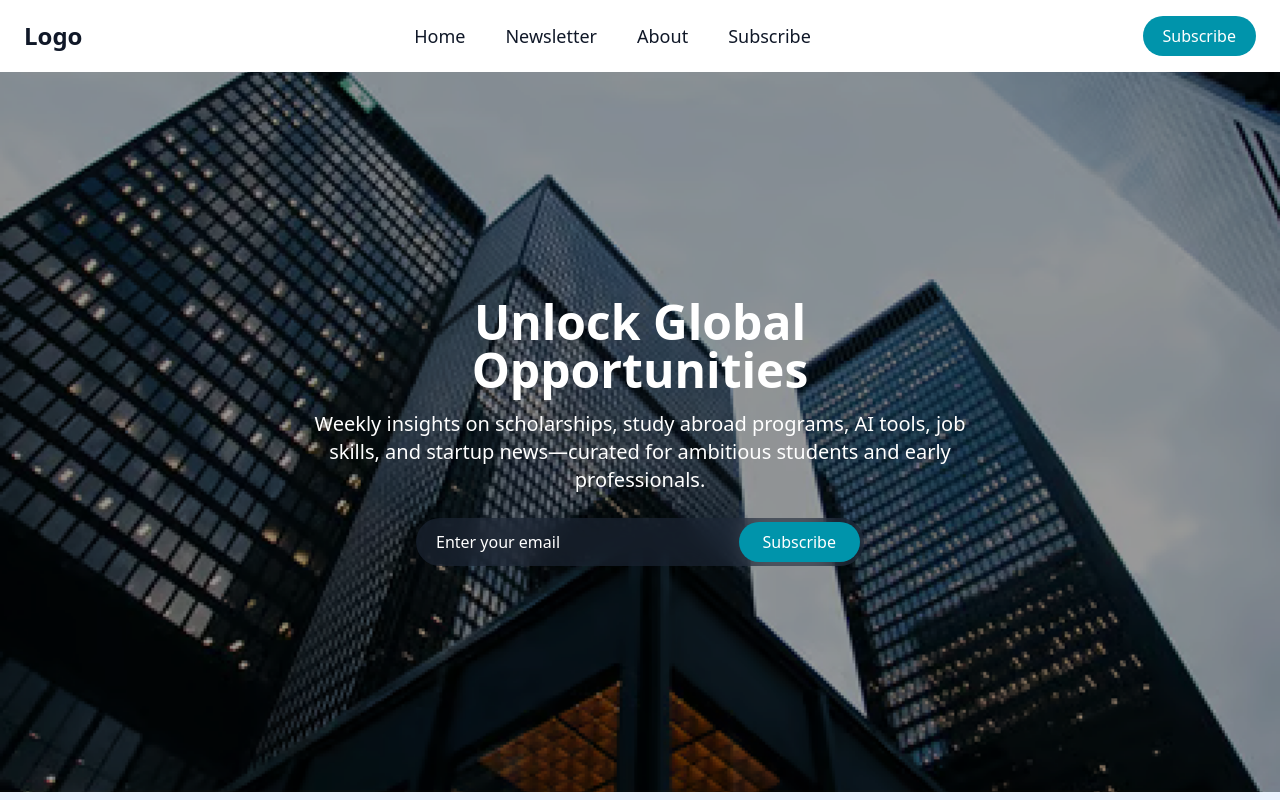
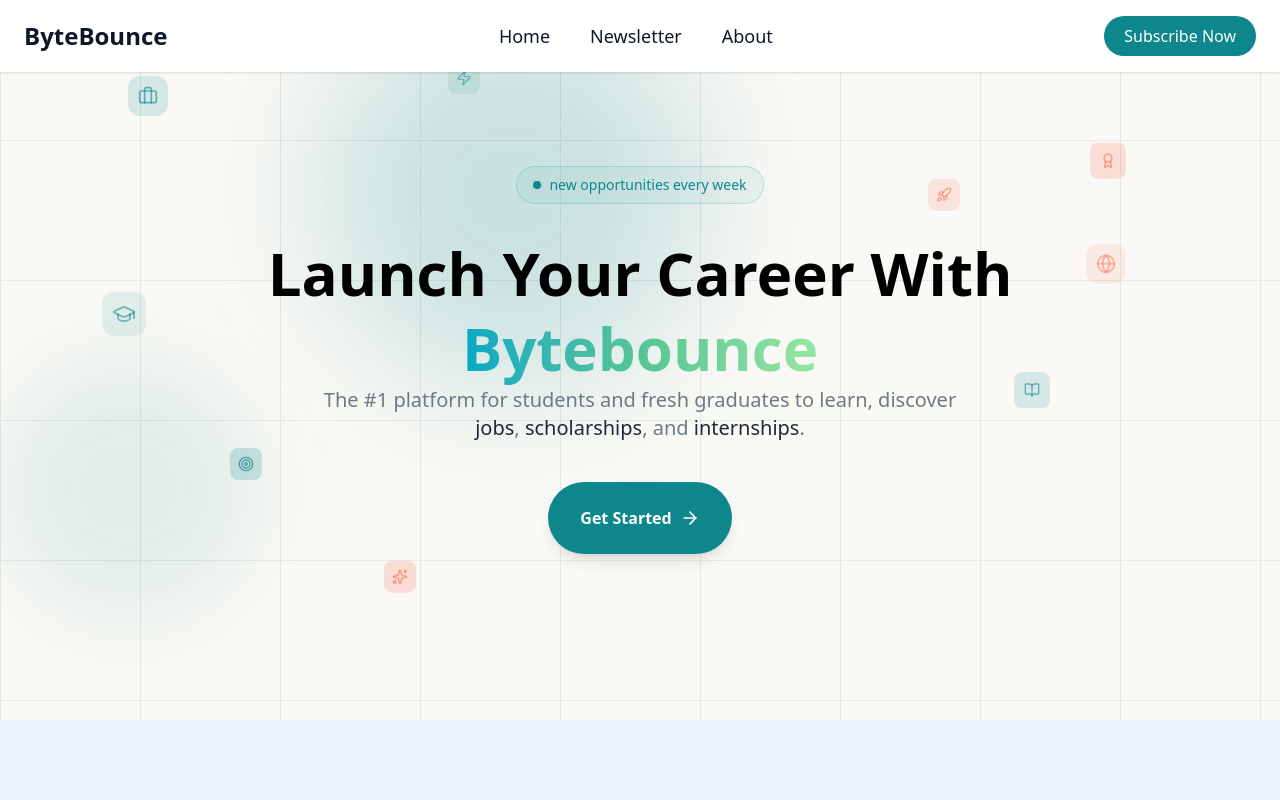
Before and after one commit to Pranavi125/bytebounce-auth-ui, a React (Vite) app: page / in a window 1280 px wide. Shown: the top 800 px of the page. Built offline with nearby package versions, Linux system fonts and the light colour scheme.

Commit message:
changed the themes & minor fixes

```diff
--- a/src/App.jsx
+++ b/src/App.jsx
@@ -28,15 +28,15 @@ function App() {
           path="/"
           element={
             <>
-            <div className="bg-[#EAF3FF] min-h-screen">
+            <div className="min-h-screen">
             <Navbar />
-              <Hero />
+              <Hero id="Home"/>
               <Suceed />
               <JoinUs />
-              <NewsletterCard />
+              <NewsletterCard id="newsletter"/>
               <Reviews />
 
-              <WhyUsnew/>
+              <WhyUsnew id="about"/>
               <Subscribe />
             <Footer/>
             </div>
--- a/src/components/Footer.jsx
+++ b/src/components/Footer.jsx
@@ -32,7 +32,7 @@ const Footer = () => {
             <p className="text-sm opacity-70 mb-3 max-w-[300px]">
               One email per week. No spam. High-value opportunities only.
             </p>
-            <button className="bg-[#0094AB] px-4 py-2 rounded-lg text-sm font-medium">
+            <button className="bg-[#0D868C] text-white hover:bg-[#0A6266] px-4 py-2 rounded-lg text-sm font-medium">
               Subscribe
             </button>
           </div>
@@ -52,7 +52,7 @@ const Footer = () => {
             <p className="text-xs opacity-70 mb-2 max-w-[300px]">
               One email per week. No spam. High-value opportunities only.
             </p>
-            <button className="bg-[#00A8C5] px-2 py-1 rounded-lg text-sm font-medium">
+            <button className="bg-[#0D868C] text-white hover:bg-[#0A6266] px-2 py-1 rounded-lg text-sm font-medium">
               Subscribe
             </button>
     </div>
@@ -70,7 +70,6 @@ const Footer = () => {
 
       <hr className="mt-6 border-gray-700" />
 
-      {/* Social Icons */}
 
 
       <p className="text-center enter text-xs opacity-60 pb-4 mt-4">
--- a/src/components/Hero.jsx
+++ b/src/components/Hero.jsx
@@ -1,112 +1,149 @@
-import { useState } from "react";
-import heroImage from "../assets/image/Hero.png";
+import React from "react";
+import {
+  ArrowRight, Briefcase, Award, Sparkles,
+  GraduationCap, Rocket, Zap, Target, Globe, BookOpen
+} from "lucide-react";
 
-export default function Hero() {
-  const [email, setEmail] = useState("");
-  const [loading, setLoading] = useState(false);
-  const [showPopup, setShowPopup] = useState(false);
 
-  const handleSubscribe = async (e) => {
-    e.preventDefault();
-    if (!email) return;
+/* ------------------------- CUSTOM BUTTON ------------------------------ */
+function Button({ children, variant = "default", className = "", ...props }) {
+  const baseStyles =
+    "inline-flex items-center justify-center font-semibold transition-all rounded-full";
 
-    setLoading(true);
-
-    try {
-      // Method 1: Direct form submission to Substack
-      const formData = new FormData();
-      formData.append('email', email);
-
-      // This will redirect to Substack but you can't avoid it completely
-      // due to their CSP policies
-      const response = await fetch('https://pandeyk.substack.com/api/v1/free/subscribe', {
-        method: 'POST',
-        body: formData,
-        mode: 'no-cors' // Use no-cors to avoid CORS issues
-      });
-
-      // Show success regardless (since we can't read response with no-cors)
-      setShowPopup(true);
-      setEmail("");
-
-    } catch (error) {
-      console.error('Subscription error:', error);
-      // Fallback: Open in new tab
-      window.open(`https://pandeyk.substack.com/subscribe?email=${encodeURIComponent(email)}`, '_blank');
-      setShowPopup(true);
-      setEmail("");
-    } finally {
-      setLoading(false);
-    }
+  const variants = {
+    default: "bg-[#0D868C] text-white hover:bg-[#0A6266] shadow-lg",
+    outline: "border-2 border-[#1F2A36]/20 hover:bg-[#E4F9F9]/50 text-[#1F2A36]",
   };
 
   return (
-    <section
-      className="relative flex flex-col justify-center items-center text-center text-white px-6"
-      style={{
-        backgroundImage: `url(${heroImage})`,
-        backgroundSize: "cover",
-        backgroundPosition: "center",
-        backgroundRepeat: "no-repeat",
-        height: "calc(100vh - 80px)"
-      }}
-    >
-      <div className="absolute inset-0 bg-black/40"></div>
+    <button {...props} className={`${baseStyles} ${variants[variant]} ${className}`}>
+      {children}
+    </button>
+  );
+}
 
-      <div className="relative z-10 max-w-2xl">
-        <h1 className="text-4xl md:text-5xl font-semibold mb-4">
-          Unlock Global Opportunities
-        </h1>
+export default function MainHero() {
+  return (
+    <section className="relative pt-24 pb-12 overflow-hidden min-h-[90vh] flex flex-col">
 
-        <p className="text-lg md:text-xl mb-6">
-          Weekly insights on scholarships, study abroad programs, AI tools, job skills, and startup news—curated for ambitious students and early professionals.
-        </p>
-
-        <form
-          onSubmit={handleSubscribe}
-          className="flex items-center gap-2 bg-gray-800/60 backdrop-blur-md p-1 w-full max-w-md mx-auto rounded-full"
-        >
-          <input
-            type="email"
-            placeholder="Enter your email"
-            value={email}
-            onChange={(e) => setEmail(e.target.value)}
-            required
-            className="px-4 py-2 w-full rounded-full bg-transparent text-white placeholder-white focus:outline-none"
-          />
-
-          <button
-            type="submit"
-            disabled={loading}
-            className="bg-[#0094AB] hover:bg-[#0094AB] text-white px-6 py-2 rounded-full transition-all"
-          >
-            {loading ? "Processing..." : "Subscribe"}
-          </button>
-        </form>
+      <div className="absolute inset-0 -z-20">
+        <div className="absolute top-0 left-1/4 w-96 h-96 bg-[#0D868C33] rounded-full blur-3xl" />
+        <div className="absolute top-1/2 left-0 w-64 h-64 bg-[#0D868C1A] rounded-full blur-2xl" />
       </div>
 
-      {showPopup && (
-        <div
-          className="fixed inset-0 bg-black/50 flex justify-center items-center z-50"
-          onClick={() => setShowPopup(false)}
-        >
-          <div
-            className="bg-white text-[#0077b6] p-6 rounded-xl shadow-xl max-w-sm w-full"
-            onClick={(e) => e.stopPropagation()}
-          >
-            <h2 className="text-2xl font-bold mb-3">🎉 Check Your Email</h2>
-            <p className="mb-4">
-              Please check your inbox to confirm your subscription to Daily Bounce.
-            </p>
-            <button
-              onClick={() => setShowPopup(false)}
-              className="bg-[#3C096C] text-white px-4 py-2 rounded-lg w-full"
-            >
-              Close
-            </button>
+
+      {/* Grid Overlay */}
+      <div
+        className="absolute inset-0 -z-30 opacity-[0.08]"
+        style={{
+          backgroundImage:
+            "linear-gradient(#1F2A36 1px, transparent 1px), linear-gradient(90deg, #1F2A36 1px, transparent 1px)",
+          backgroundSize: "140px 140px",
+        }}
+      />
+
+      {/* Floating Icons (Responsive positioning) */}
+      <div className="absolute inset-0 -z-5 overflow-hidden pointer-events-none">
+
+        <style>
+          {`
+            @keyframes float {
+              0% { transform: translateY(0px); }
+              50% { transform: translateY(-12px); }
+              100% { transform: translateY(0px); }
+            }
+            @keyframes float-slow {
+              0% { transform: translateY(0px); }
+              50% { transform: translateY(-18px); }
+              100% { transform: translateY(0px); }
+            }
+            .animate-float { animation: float 4s ease-in-out infinite; }
+            .animate-float-slow { animation: float-slow 6s ease-in-out infinite; }
+          `}
+        </style>
+
+
+        <div className="absolute top-[12%] left-[4%] md:left-[10%] w-10 h-10 rounded-xl bg-[#0D868C26] flex items-center justify-center animate-float">
+          <Briefcase className="w-5 h-5 text-[#0D868C99]" />
+        </div>
+
+        <div className="absolute top-[20%] right-[4%] md:right-[12%] w-9 h-9 rounded-lg bg-[#F76E4F33] flex items-center justify-center animate-float-slow">
+          <Award className="w-4 h-4 text-[#F76E4FB2]" />
+        </div>
+
+        <div className="absolute top-[42%] left-[3%] md:left-[8%] w-11 h-11 rounded-xl bg-[#0D868C1A] flex items-center justify-center animate-float">
+          <GraduationCap className="w-6 h-6 text-[#0D868C80]" />
+        </div>
+
+        <div className="absolute top-[25%] right-[8%] md:right-[25%] w-8 h-8 rounded-lg bg-[#F76E4F26] flex items-center justify-center animate-float-slow">
+          <Rocket className="w-4 h-4 text-[#F76E4F99]" />
+        </div>
+
+        <div className="absolute bottom-[32%] left-[8%] md:left-[18%] w-8 h-8 rounded-lg bg-[#0D868C33] flex items-center justify-center animate-float">
+          <Target className="w-4 h-4 text-[#0D868CB2]" />
+        </div>
+
+        <div className="absolute top-[34%] right-[4%] md:right-[12%] w-10 h-10 rounded-xl bg-[#F76E4F1A] flex items-center justify-center animate-float-slow">
+          <Globe className="w-5 h-5 text-[#F76E4F80]" />
+        </div>
+
+        <div className="absolute bottom-[42%] right-[8%] md:right-[18%] w-9 h-9 rounded-lg bg-[#0D868C26] flex items-center justify-center animate-float">
+          <BookOpen className="w-4 h-4 text-[#0D868C99]" />
+        </div>
+
+        <div className="absolute top-[78%] left-[12%] md:left-[30%] w-8 h-8 rounded-lg bg-[#F76E4F33] flex items-center justify-center animate-float-slow">
+          <Sparkles className="w-4 h-4 text-[#F76E4FB2]" />
+        </div>
+
+        <div className="absolute top-[10%] left-[65%] md:left-[35%] w-8 h-8 rounded-lg bg-[#0D868C1A] flex items-center justify-center animate-float">
+          <Zap className="w-4 h-4 text-[#0D868C80]" />
+        </div>
+      </div>
+
+      {/* Main Content */}
+      <div className="container mx-auto px-4 flex-1 flex flex-col justify-center">
+        <div className="max-w-4xl mx-auto text-center mb-12">
+
+          {/* Badge */}
+          <div className="inline-flex items-center gap-2 mb-8 px-4 py-2 bg-[#0D868C0D] border border-[#0D868C33] rounded-full">
+            <div className="relative flex h-2 w-2">
+              <span className="animate-ping absolute inline-flex h-full w-full rounded-full bg-[#0D868C] opacity-75"></span>
+              <span className="relative inline-flex rounded-full h-2 w-2 bg-[#0D868C]"></span>
+            </div>
+            <span className="text-sm font-medium text-[#0D868C]">
+              new opportunities every week
+            </span>
           </div>
+
+          {/* Heading */}
+          <h1 className="text-4xl md:text-6xl font-bold leading-tight text-black">
+            Launch Your Career With{" "}
+            <span className="bg-gradient-to-r from-[#00A8C5] via-[#56C596] to-[#96E6A1] bg-clip-text text-transparent">
+              Bytebounce
+            </span>
+          </h1>
+
+          {/* Subtitle */}
+          <p className="text-lg sm:text-xl text-[#6D7B86] max-w-2xl mx-auto mb-10">
+            The #1 platform for students and fresh graduates to learn,
+            discover{" "}
+            <span className="text-[#1F2A36] font-medium">jobs</span>,
+            <span className="text-[#1F2A36] font-medium"> scholarships</span>,
+            and
+            <span className="text-[#1F2A36] font-medium"> internships</span>.
+          </p>
+
+          {/* CTA Button */}
+          <div className="flex flex-col sm:flex-row gap-4 justify-center">
+            <Button className="px-8 py-6 text-base group">
+              Get Started
+              <ArrowRight className="ml-2 w-5 h-5 group-hover:translate-x-1 transition-transform" />
+            </Button>
+          </div>
+
         </div>
-      )}
+      </div>
+
     </section>
   );
 }
--- a/src/components/Navbar.jsx
+++ b/src/components/Navbar.jsx
@@ -8,23 +8,80 @@ export default function Navbar() {
 
   const onSubscribe = () => {
     navigate("/subscribe");
+    setIsOpen(false);
+  };
+
+  // Function to handle navigation to different sections
+  const navigateToSection = (section) => {
+    setIsOpen(false); // Close mobile menu
+
+    // If we're not on home page, navigate to home first
+    if (window.location.pathname !== "/") {
+      navigate("/");
+      // Wait a bit for page load then scroll
+      setTimeout(() => {
+        scrollToSection(section);
+      }, 100);
+    } else {
+      scrollToSection(section);
+    }
+  };
+
+  const scrollToSection = (section) => {
+    const sectionMap = {
+      "Home": "Home",
+      "Newsletter": "newsletter",
+      "About": "about",
+    };
+
+    const sectionId = sectionMap[section];
+
+    if (sectionId) {
+      const element = document.getElementById(sectionId);
+      if (element) {
+        element.scrollIntoView({ behavior: "smooth" });
+      } else {
+        window.scrollTo({ top: 0, behavior: "smooth" });
+      }
+    } else {
+      window.scrollTo({ top: 0, behavior: "smooth" });
+    }
+  };
+
+  // Alternative: If using React Router with hash links
+  const handleNavClick = (section) => {
+    setIsOpen(false);
+    const sectionMap = {
+      "Home": "/",
+      "Newsletter": "/#newsletter",
+      "About": "/#about",
+    };
+    navigate(sectionMap[section] || "/");
   };
 
   return (
-    <nav className="top-0 left-0 w-full bg-white shadow-sm z-50">
+    <nav className="top-0 left-0 w-full bg-white shadow-sm z-50 fixed">
       <div className="max-w-7xl mx-auto px-6 py-4 flex justify-between items-center">
 
-        {/* Logo */}
-        <div className="text-2xl font-semibold cursor-pointer">
-         Logo
+        {/* Logo - goes to home */}
+        <div
+          className="text-2xl font-semibold cursor-pointer"
+          onClick={() => navigate("/")}
+        >
+          ByteBounce
         </div>
 
         {/* Desktop Menu */}
         <ul className="hidden md:flex space-x-10 text-lg">
-          {["Home", "Newsletter", "About", "Subscribe"].map((item) => (
+          {["Home", "Newsletter", "About"].map((item) => (
             <li key={item} className="relative group cursor-pointer">
-              <span className="group-hover:text-[#0077b6]">{item}</span>
-              <span className="absolute left-0 -bottom-1 w-0 h-[2px] bg-[#0077b6] transition-all duration-300 group-hover:w-full"></span>
+              <span
+                onClick={() => navigateToSection(item)}
+                className="group-hover:text-[#0D868C] transition-colors duration-200"
+              >
+                {item}
+              </span>
+              <span className="absolute left-0 -bottom-1 w-0 h-[2px] bg-[#0D868C] transition-all duration-300 group-hover:w-full"></span>
             </li>
           ))}
         </ul>
@@ -32,34 +89,48 @@ export default function Navbar() {
         {/* Desktop Subscribe Button */}
         <button
           onClick={onSubscribe}
-          className="hidden md:block bg-[#0094AB] text-white px-5 py-2 rounded-full hover:bg-[#0094AB] transition-all duration-300"
+          className="hidden md:block bg-[#0D868C] text-white hover:bg-[#0A6266] px-5 py-2 rounded-full transition-all duration-300 hover:scale-105 active:scale-95"
         >
-          Subscribe
+          Subscribe Now
         </button>
 
         {/* Mobile Menu Icon */}
         <div className="md:hidden">
           {isOpen ? (
-            <X size={28} onClick={() => setIsOpen(false)} className="cursor-pointer" />
+            <X
+              size={28}
+              onClick={() => setIsOpen(false)}
+              className="cursor-pointer text-[#0D868C]"
+            />
           ) : (
-            <Menu size={28} onClick={() => setIsOpen(true)} className="cursor-pointer" />
+            <Menu
+              size={28}
+              onClick={() => setIsOpen(true)}
+              className="cursor-pointer"
+            />
           )}
         </div>
       </div>
 
       {/* Mobile Dropdown */}
       {isOpen && (
-        <div className="md:hidden bg-white shadow-md">
+        <div className="md:hidden bg-white shadow-lg absolute top-full left-0 right-0 border-t">
           <ul className="flex flex-col items-center space-y-4 py-6 text-lg">
-            {["Home", "Newsletter", "About", "Subscribe"].map((item) => (
-              <li key={item} className="cursor-pointer">{item}</li>
+            {["Home", "Newsletter", "About"].map((item) => (
+              <li
+                key={item}
+                className="cursor-pointer py-2 px-8 rounded-lg hover:bg-gray-50 w-full text-center transition-colors duration-200"
+                onClick={() => navigateToSection(item)}
+              >
+                <span className="hover:text-[#0D868C]">{item}</span>
+              </li>
             ))}
 
             <button
               onClick={onSubscribe}
-              className="bg-[#0077b6] text-white px-6 py-2 rounded-md"
+              className="bg-[#0D868C] text-white px-8 py-3 rounded-full mt-4 hover:bg-[#0A6266] transition-all duration-300"
             >
-              Subscribe
+              Subscribe Now
             </button>
           </ul>
         </div>
--- a/src/components/NewsCard.jsx
+++ b/src/components/NewsCard.jsx
@@ -1,6 +1,6 @@
 import React from "react";
 
-const NewsCard = ({ category, title, author, time, image, fullHeight }) => {
+const NewsCard = ({ category, title, author, time, image }) => {
   return (
     <div
       className={`relative rounded-2xl overflow-hidden shadow-md group w-full h-full`}
--- a/src/components/NewsletterCard.jsx
+++ b/src/components/NewsletterCard.jsx
@@ -1,4 +1,3 @@
-import React from 'react'
 import article1 from '../assets/image/article1.jpg'
 import article2 from '../assets/image/article2.jpg'
 import article3 from '../assets/image/article3.jpg'
--- a/src/components/Subscribe.jsx
+++ b/src/components/Subscribe.jsx
@@ -78,7 +78,7 @@ const Subscribe = () => {
           <button
             type="submit"
             disabled={subscribed}
-            className="bg-[#00A8C5] text-white hover:text-black hover:bg-blue-100 py-2 px-5 rounded-full whitespace-nowrap text-sm sm:text-base"
+            className="bg-[#0D868C] text-white hover:bg-[#0A6266] py-2 px-5 rounded-full whitespace-nowrap text-sm sm:text-base"
           >
             {subscribed ? "Subscribed ✓" : "Subscribe"}
           </button>
```
Also changed, not shown: src/components/WhyUsnew.jsx (+29 -25 lines).
